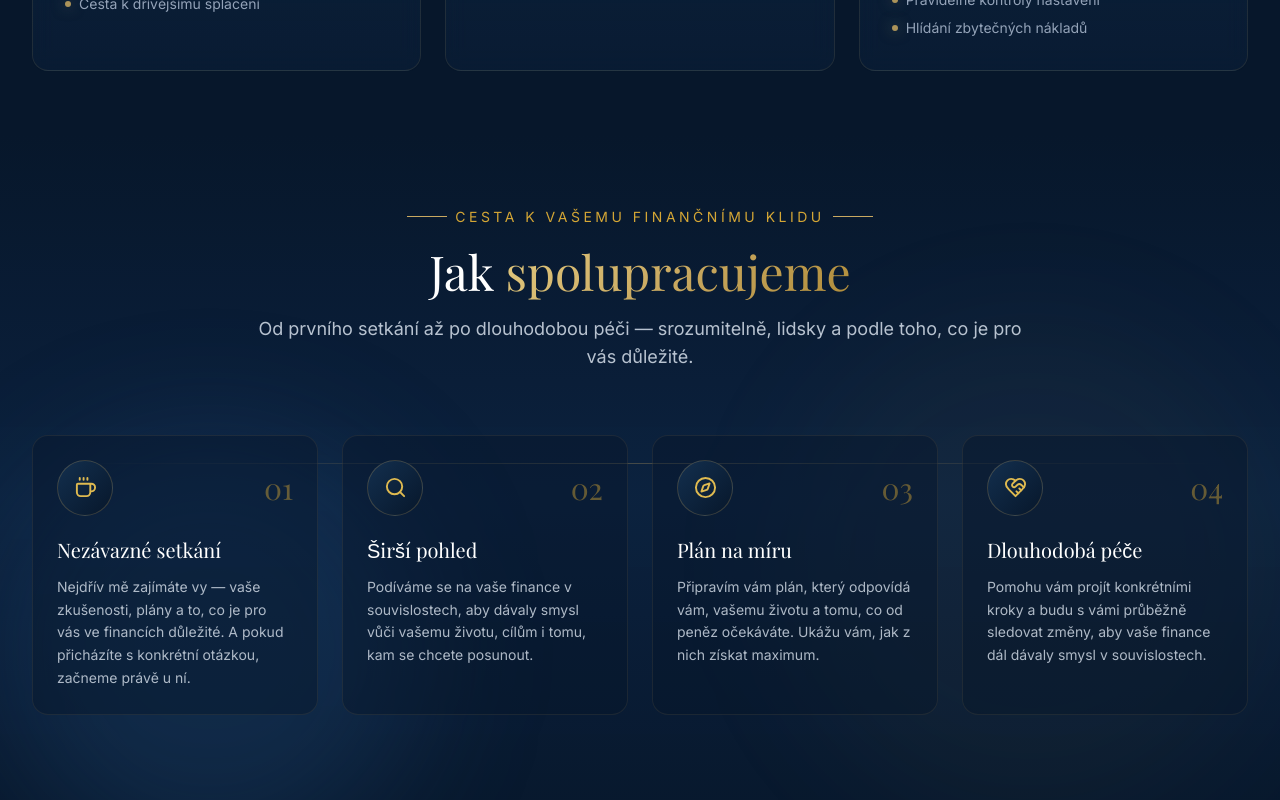
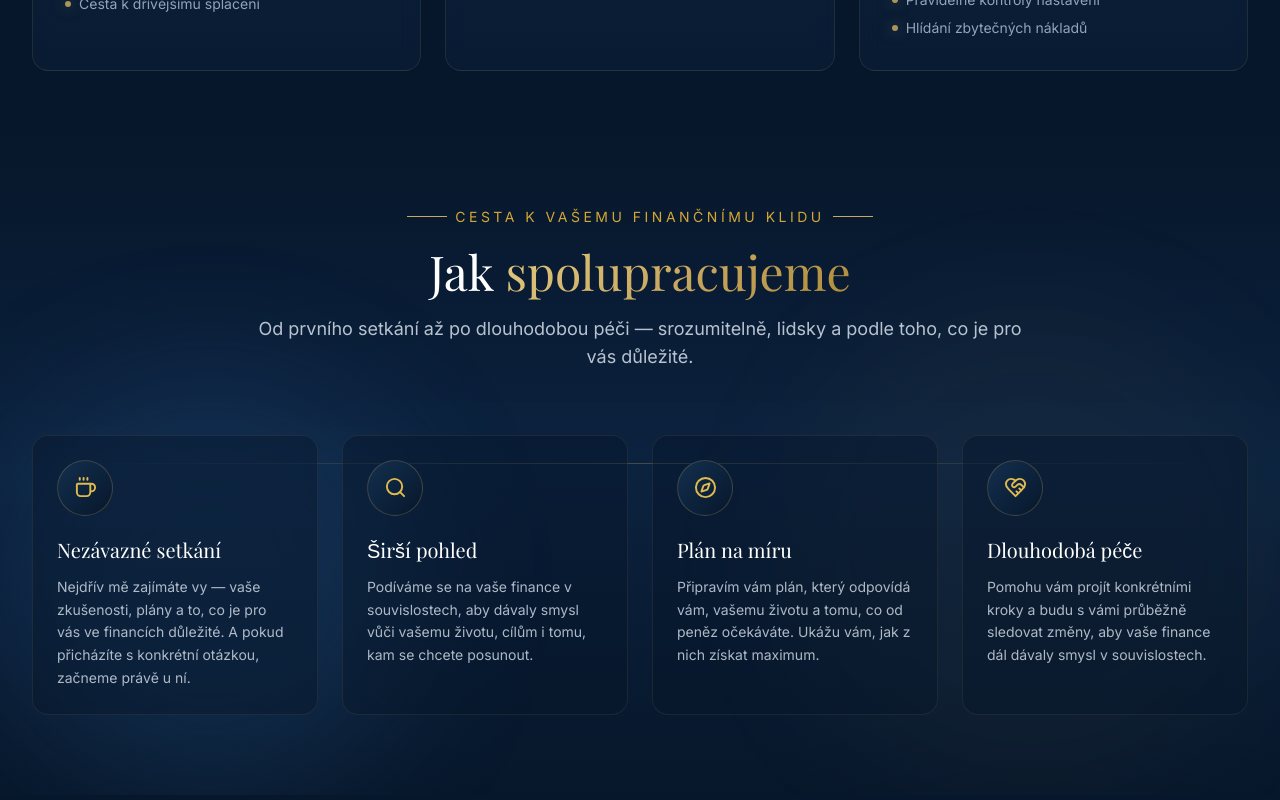
Before and after one commit to DannyKoll/daniel-kolar-web, a Next.js app: page / in a window 1280 px wide. Shown: the part 2860-3660 px from the top of the page. Built offline with nearby package versions, Linux system fonts and the light colour scheme.

Commit message:
Zjednodusit kroky spoluprace

```diff
--- a/components/Process.jsx
+++ b/components/Process.jsx
@@ -7,25 +7,21 @@ import {
 
 const steps = [
   {
-    n: "01",
     icon: Coffee,
     title: "Nezávazné setkání",
     desc: "Nejdřív mě zajímáte vy — vaše zkušenosti, plány a to, co je pro vás ve financích důležité. A pokud přicházíte s konkrétní otázkou, začneme právě u ní.",
   },
   {
-    n: "02",
     icon: Search,
     title: "Širší pohled",
     desc: "Podíváme se na vaše finance v souvislostech, aby dávaly smysl vůči vašemu životu, cílům i tomu, kam se chcete posunout.",
   },
   {
-    n: "03",
     icon: Compass,
     title: "Plán na míru",
     desc: "Připravím vám plán, který odpovídá vám, vašemu životu a tomu, co od peněz očekáváte. Ukážu vám, jak z nich získat maximum.",
   },
   {
-    n: "04",
     icon: HeartHandshake,
     title: "Dlouhodobá péče",
     desc: "Pomohu vám projít konkrétními kroky a budu s vámi průběžně sledovat změny, aby vaše finance dál dávaly smysl v souvislostech.",
@@ -36,7 +32,7 @@ export default function Process() {
   return (
     <section
       id="proces"
-      className="relative pt-8 pb-20 sm:pt-12 sm:pb-28 lg:pt-16 lg:pb-36 overflow-hidden"
+      className="relative pt-8 pb-12 sm:pt-12 sm:pb-16 lg:pt-16 lg:pb-20 overflow-hidden"
     >
       <div className="absolute inset-0 bg-gradient-to-b from-navy-950 via-navy-900/95 to-navy-950" />
       <div className="absolute right-0 top-1/4 w-[500px] h-[500px] rounded-full bg-gold-500/[0.04] blur-3xl" />
@@ -67,7 +63,7 @@ export default function Process() {
 
           <div className="grid sm:grid-cols-2 lg:grid-cols-4 gap-4 sm:gap-5 lg:gap-6">
             {steps.map((s, i) => (
-              <Step key={s.n} {...s} delay={i * 100} />
+              <Step key={s.title} {...s} delay={i * 100} />
             ))}
           </div>
         </div>
@@ -76,7 +72,7 @@ export default function Process() {
   );
 }
 
-function Step({ n, icon: Icon, title, desc, delay }) {
+function Step({ icon: Icon, title, desc, delay }) {
   return (
     <article
       className="relative rounded-2xl border border-gold-500/10 bg-navy-950/45 p-5 sm:p-6 reveal"
@@ -86,7 +82,6 @@ function Step({ n, icon: Icon, title, desc, delay }) {
         <div className="relative z-10 inline-flex h-14 w-14 items-center justify-center rounded-full border border-gold-500/25 bg-gradient-to-br from-navy-800 to-navy-950 shadow-[0_18px_36px_-28px_rgba(201,169,97,0.9)]">
           <Icon size={23} className="text-gold-300" />
         </div>
-        <span className="font-display text-3xl text-gold-400/45">{n}</span>
       </div>
 
       <h3 className="font-display text-lg sm:text-xl text-white mb-3">
```
